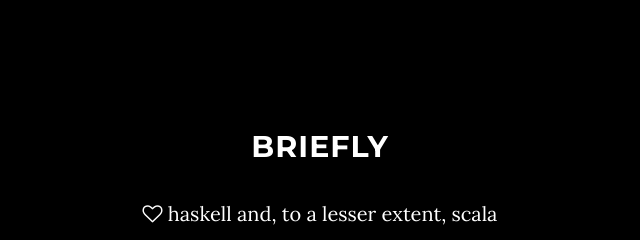
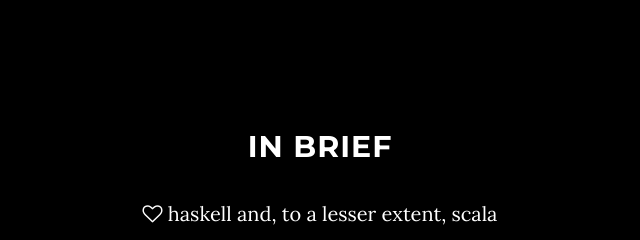
Before and after one commit to mmaz/mmaz.github.io, a website: page index.html in a window 1280 px wide. Shown: the part 920-1160 px from the top of the page, 320-960 px from the left. Drawn offline with nearby package versions, Linux system fonts and the light colour scheme.

Commit message:
in brief

```diff
--- a/index.html
+++ b/index.html
@@ -64,7 +64,7 @@
 <section id="about" class="container content-section text-center">
   <div class="row">
     <div class="col-lg-8 col-lg-offset-2">
-      <h2>Briefly</h2>
+      <h2>In Brief</h2>
       <p><i class="fa fa-heart-o"></i> haskell and, to a lesser extent, scala</p>
       <p><i class="fa fa-circle"></i> makes a nice latte</p>
       <p><i class="fa fa-circle"></i> music/art: modest consumer, occasional producer</p>
```
